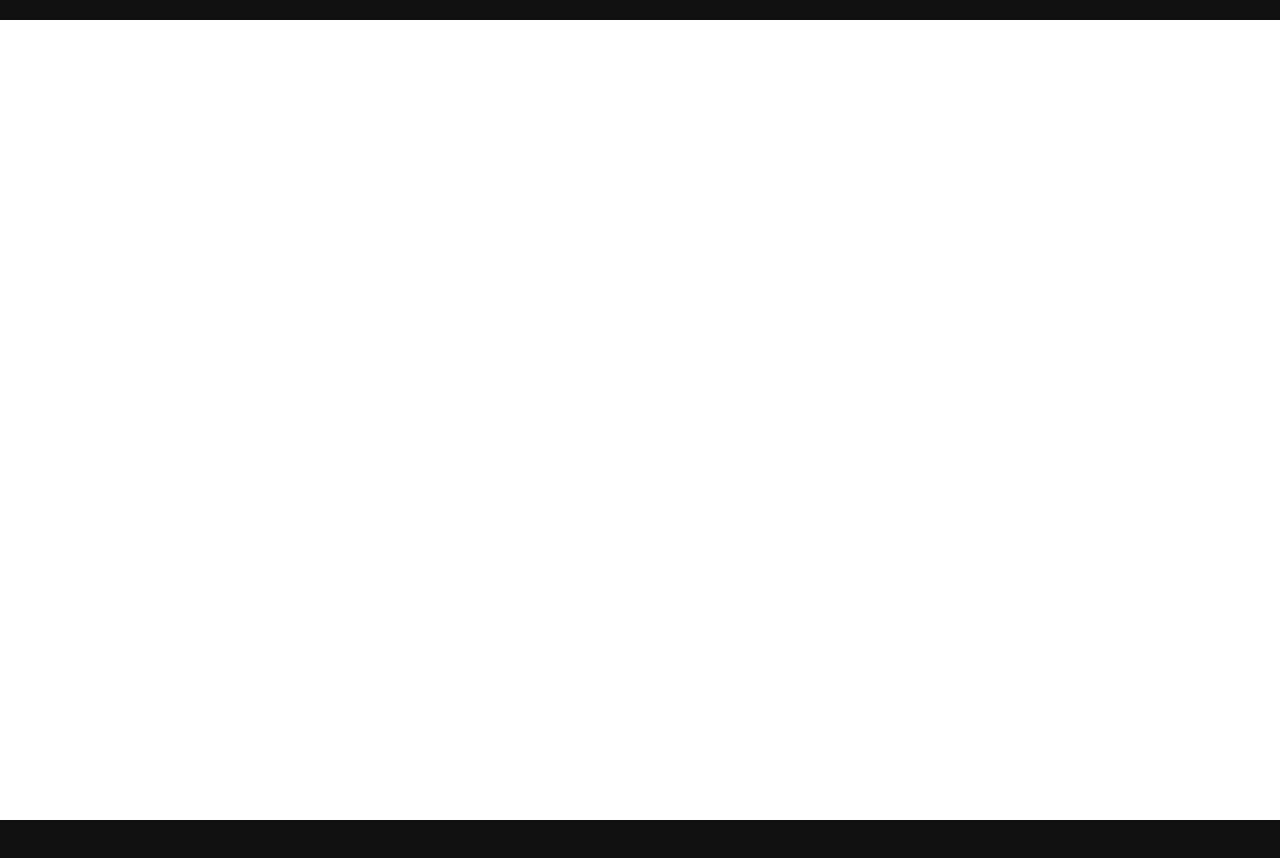
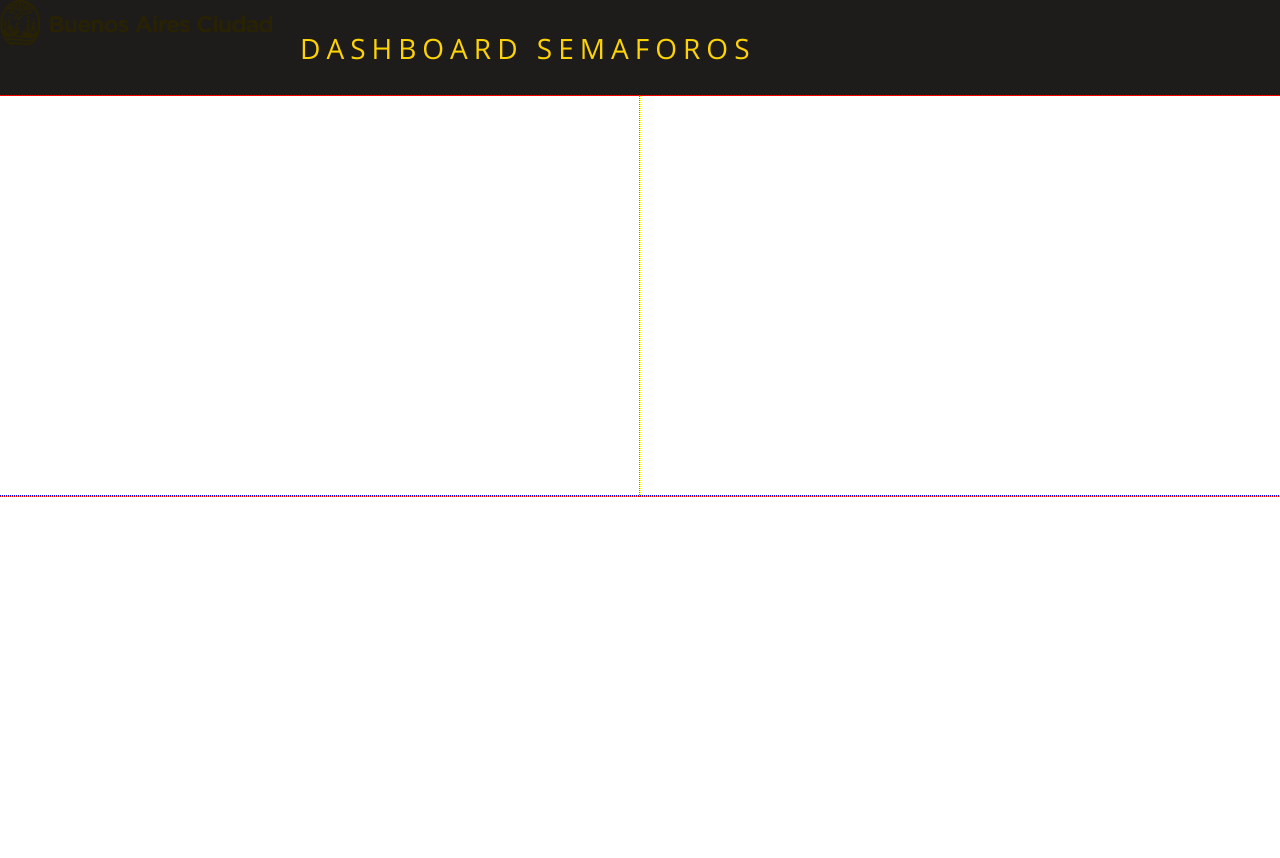
Before and after one commit to SSTyT/dashboard-semaforos, a website: page index.html in a window 1280 px wide. Before the commit the page ends 820 px from the top, so only its background shows below. Drawn offline with Linux system fonts and the light colour scheme.

Commit message:
minimal layout

```diff
--- a/app/styles.scss
+++ b/app/styles.scss
@@ -1,15 +1,43 @@
-html,body,.content{
+html,body,{
 	height:100%;
 	width:100%;
+	background:none;
 }
 .content{
 
-	.header{}
+	.header{
+		background:#1D1C1A;
+		height: 10%;
+		display: flex;
+		.logo{
+			background: url('/assets/img/bac-header.png');
+			height:45px;
+			width: 272px;
+		}
+		.title{
+			color:#FDD306;
+			font-size: 2em;
+			padding:1em;
+		    letter-spacing: 6px;
+		}
+	}
 	.parameters{
-		.coeficients{}
-		.distribution{}
+		outline: 1px dotted red;
+		display: flex;
+		height: 400px;
+		.coeficients{
+			flex-grow: 1;
+			outline: 1px dotted  yellow;
+		}
+		.distribution{
+			outline: 1px dotted  gray;
+			flex-grow: 1;
+		}
 	}
-	.table{}
+	.table{
+		outline: 1px dotted blue;
+		height: 1000px;
+	}
 }
 
 //imports
--- a/index.html
+++ b/index.html
@@ -11,7 +11,15 @@
     </head>
     <body>
         <div class="content" ng-app="dashboard-semaforos" ng-controller="DashboardController as vm">
-            <div class="header"></div>
+            <div class="header">
+
+                <div class="logo">
+
+                </div>
+                <div class="title">
+                        DASHBOARD SEMAFOROS
+                </div>
+            </div>
             <div class="parameters">
                 <div class="coeficients"></div>
                 <div class="distribution"></div>
```
Also changed, not shown: app/styles.css, app/styles.min.css.
